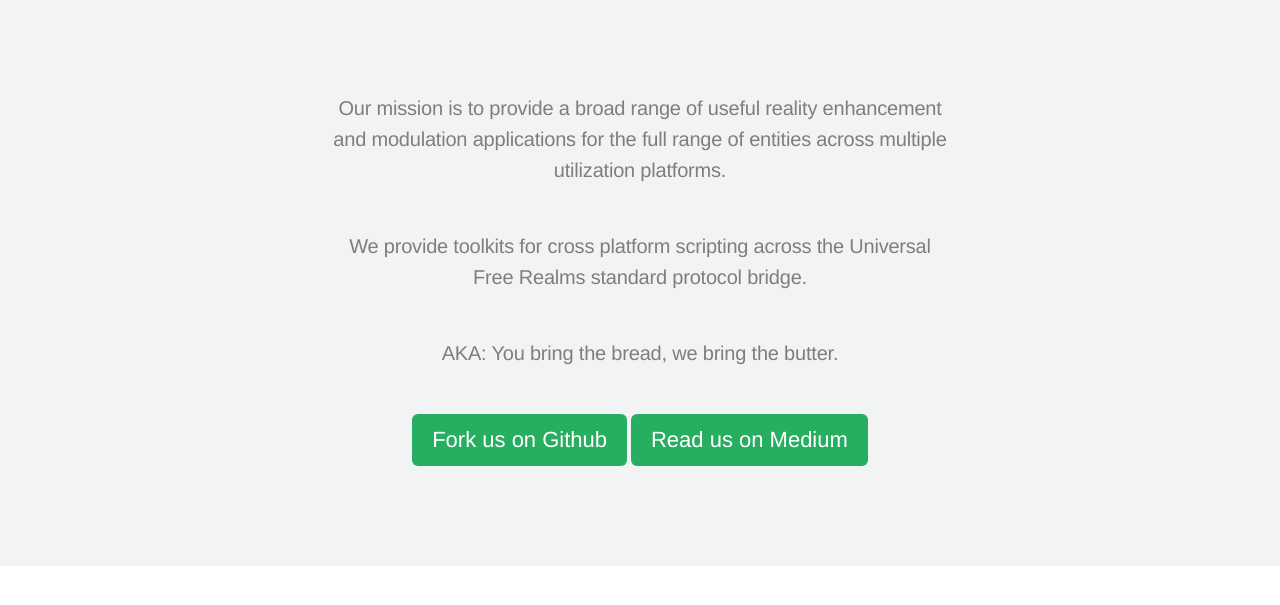
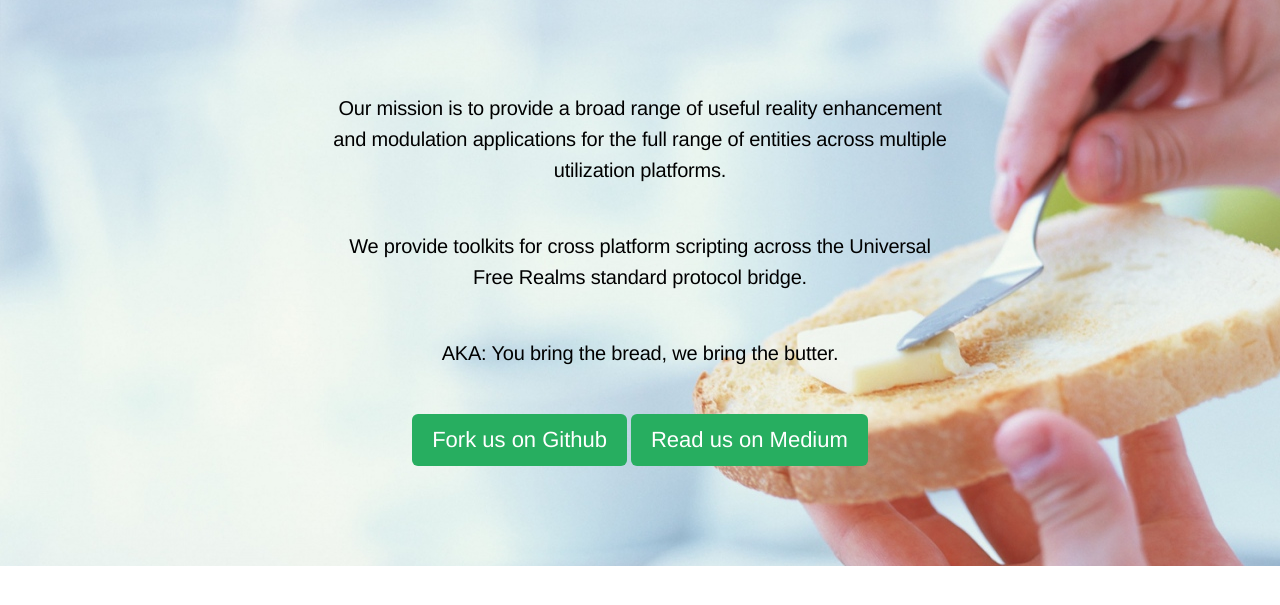
Before and after one commit to EarlyClues/earlyclues.github.io, a plain HTML site: page index.html in a window 1280 px wide. Shown: the part 97-702 px from the top of the page. Drawn offline with Linux system fonts and the light colour scheme.

Commit message:
new background image

```diff
--- a/index.html
+++ b/index.html
@@ -2,7 +2,7 @@
 <html lang="en">
 <head>
   <meta charset="utf-8">
-  <title>Headers</title>
+  <title>Early Clues, LLC</title>
   <meta name="apple-mobile-web-app-capable" content="yes" />
   <meta name="viewport" content="width=device-width, initial-scale=1.0, maximum-scale=1.0, user-scalable=no" />
   <meta name="apple-mobile-web-app-status-bar-style" content="black" />
@@ -42,14 +42,14 @@
       </div>
     </header>
 
-    <section class="demo">
+    <section class="demo" style="background-image:url(common-files/img/butter.jpg)">
       <div class="row">
         <div class="col-sm-6 col-sm-offset-3 centered">
-          <p>
+          <p style="color:black">
             Our mission is to provide a broad range of useful reality enhancement and modulation applications for the full range of entities across multiple utilization platforms.
-            <p/>
+            <p style="color:black"/>
             We provide toolkits for cross platform scripting across the Universal Free Realms standard protocol bridge.
-            <p/>
+            <p style="color:black"/>
             AKA: You bring the bread, we bring the butter.
           </p>
 
--- a/ui-kit/ui-kit-content/css/ui-kit-styles.css
+++ b/ui-kit/ui-kit-content/css/ui-kit-styles.css
@@ -1460,7 +1460,7 @@ body .colapsed-menu::-webkit-scrollbar {
 .demo p {
   font-size: 20px;
   font-weight: normal;
-  color: #7e7e7e;
+  color: black;
   letter-spacing: -0.2px;
   line-height: 30.999999999999996px;
   margin-bottom: 45px;
```
Also changed, not shown: common-files/img/butter.jpg (added), ui-kit/ui-kit-content/css/style.css (line endings or trailing spaces), 1 other file.
